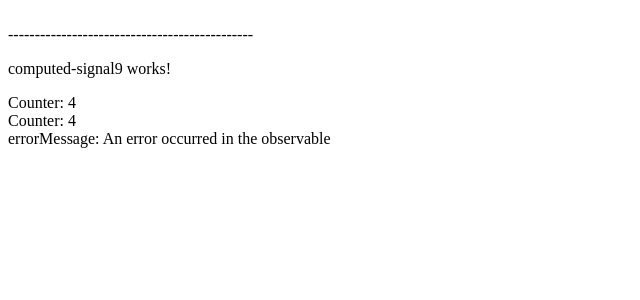
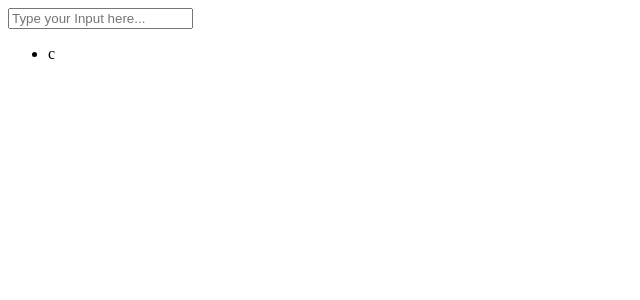
Before and after one commit to oleksy-piotr-angular/angular18_Signals, an Angular app in the folder tutorialWithSignalsConcept/: page / in a window 1280 px wide. Shown: the top 300 px of the page, without its empty margins (0-640 px from the left). Built offline with nearby package versions, Linux system fonts and the light colour scheme.

Commit message:
91. Master toObservable in Angular 🚀 | Reactive Signals Made Easy!

```diff
--- a/tutorialWithSignalsConcept/src/app/app.component.html
+++ b/tutorialWithSignalsConcept/src/app/app.component.html
@@ -18,6 +18,7 @@ br />-------------------------------------------
 <app-computed-signal8></app-computed-signal8>
 }
 <br />
-<button (click)="onToggleComponent()">Toggle Component</button> -->
+<button (click)="onToggleComponent()">Toggle Component</button>
 <br />----------------------------------------------
-<app-computed-signal9></app-computed-signal9>
+<app-computed-signal9></app-computed-signal9> -->
+<app-computed-signal10></app-computed-signal10>
--- a/tutorialWithSignalsConcept/src/app/app.component.ts
+++ b/tutorialWithSignalsConcept/src/app/app.component.ts
@@ -8,6 +8,7 @@ import { ComputedSignal6Component } from './components/computed-signal6/computed
 import { ComputedSignal7Component } from './components/computed-signal7/computed-signal7.component';
 import { ComputedSignal8Component } from './components/computed-signal8/computed-signal8.component';
 import { ComputedSignal9Component } from './components/computed-signal9/computed-signal9.component';
+import { ComputedSignal10Component } from './components/computed-signal10/computed-signal10.component';
 
 @Component({
   selector: 'app-root',
@@ -21,7 +22,8 @@ import { ComputedSignal9Component } from './components/computed-signal9/computed
     // ComputedSignal6Component,
     // ComputedSignal7Component,
     // ComputedSignal8Component,
-    ComputedSignal9Component,
+    // ComputedSignal9Component,
+    ComputedSignal10Component,
   ],
   templateUrl: './app.component.html',
   styleUrl: './app.component.scss',
--- /dev/null
+++ b/tutorialWithSignalsConcept/src/app/components/computed-signal10/computed-signal10.component.html
@@ -0,0 +1,15 @@
+<div>
+  <input
+    type="text"
+    (input)="onQueryChange($event)"
+    placeholder="Type your Input here..."
+  />
+</div>
+
+<ul>
+  @for (result of results$ | async; track result) {
+  <li>
+    {{ result }}
+  </li>
+  }
+</ul>
--- /dev/null
+++ b/tutorialWithSignalsConcept/src/app/components/computed-signal10/computed-signal10.component.ts
@@ -0,0 +1,56 @@
+import { AsyncPipe } from '@angular/common';
+import {
+  Component,
+  inject,
+  Injectable,
+  OnInit,
+  signal,
+  WritableSignal,
+} from '@angular/core';
+import { toObservable } from '@angular/core/rxjs-interop';
+import { Observable, of, switchMap } from 'rxjs';
+
+@Injectable({ providedIn: 'root' })
+class QueryService {
+  query: WritableSignal<string> = signal('');
+}
+
+@Component({
+  selector: 'app-computed-signal10',
+  standalone: true,
+  imports: [AsyncPipe],
+  templateUrl: './computed-signal10.component.html',
+  styleUrl: './computed-signal10.component.scss',
+})
+export class ComputedSignal10Component implements OnInit {
+  // Using a service to manage the query state
+  query = inject(QueryService).query;
+
+  // Convert the signal to an observable
+  query$: Observable<string> = toObservable(this.query);
+
+  // Using switchMap to react to changes in the query signal
+  results$: Observable<string[]> = this.query$.pipe(
+    switchMap((query) => of(query.split(' ')))
+  );
+
+  ngOnInit(): void {
+    //only the final value 'c' will be emitted once the signal is stabilized
+    this.query.set('a');
+    this.query.set('b');
+    this.query.set('c');
+    //the timing is important here, the results$ observable will emit only
+    // once the query signal is stabilized
+  }
+
+  onQueryChange(event: Event) {
+    const input = <HTMLInputElement>event.target;
+    const value = input.value;
+    this.query.set(value);
+  }
+  // Using trackBy function to optimize ngFor performance
+  trackByFn(index: number, item: string): any {
+    // Combine value and index to ensure uniqueness
+    return `${item}-${index}`;
+  }
+}
```
Also changed, not shown: tutorialWithSignalsConcept/src/app/components/computed-signal10/computed-signal10.component.scss (added), 1 other file (tests, documents, lock files or other folders).
